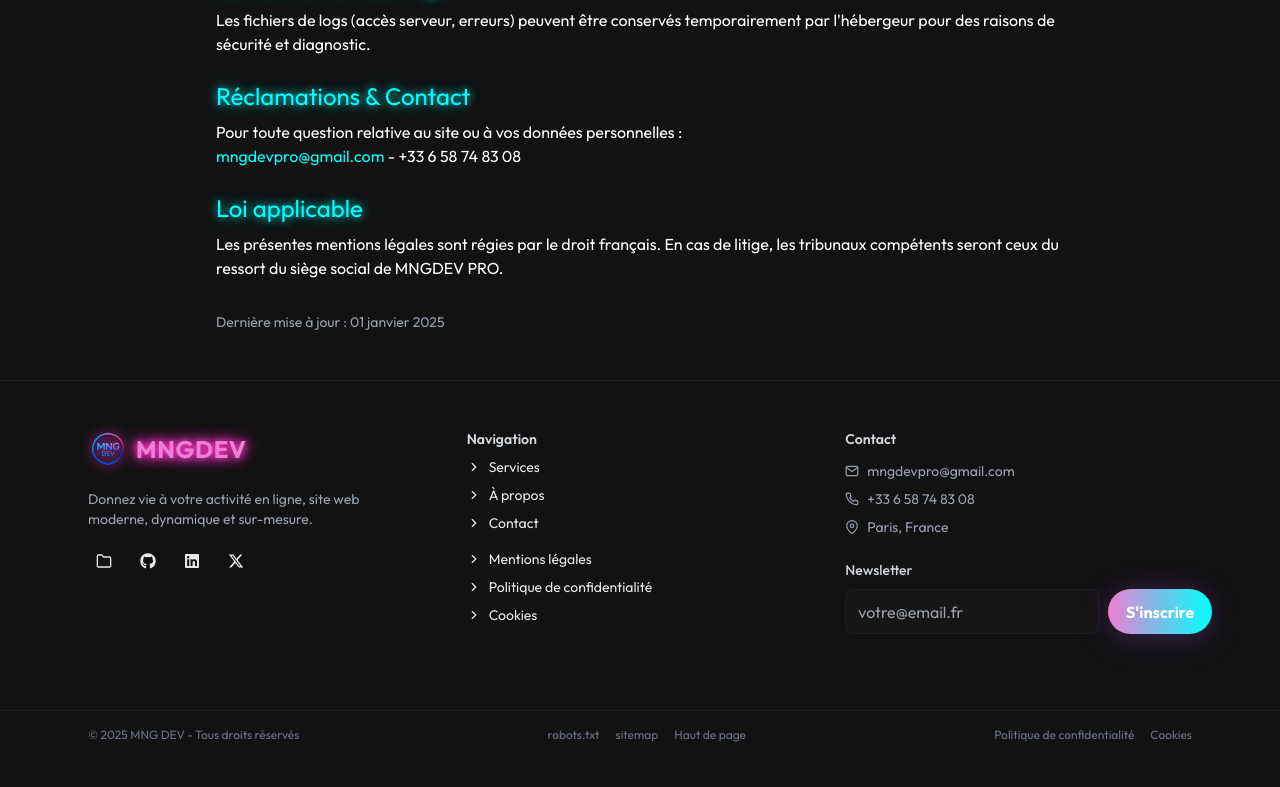
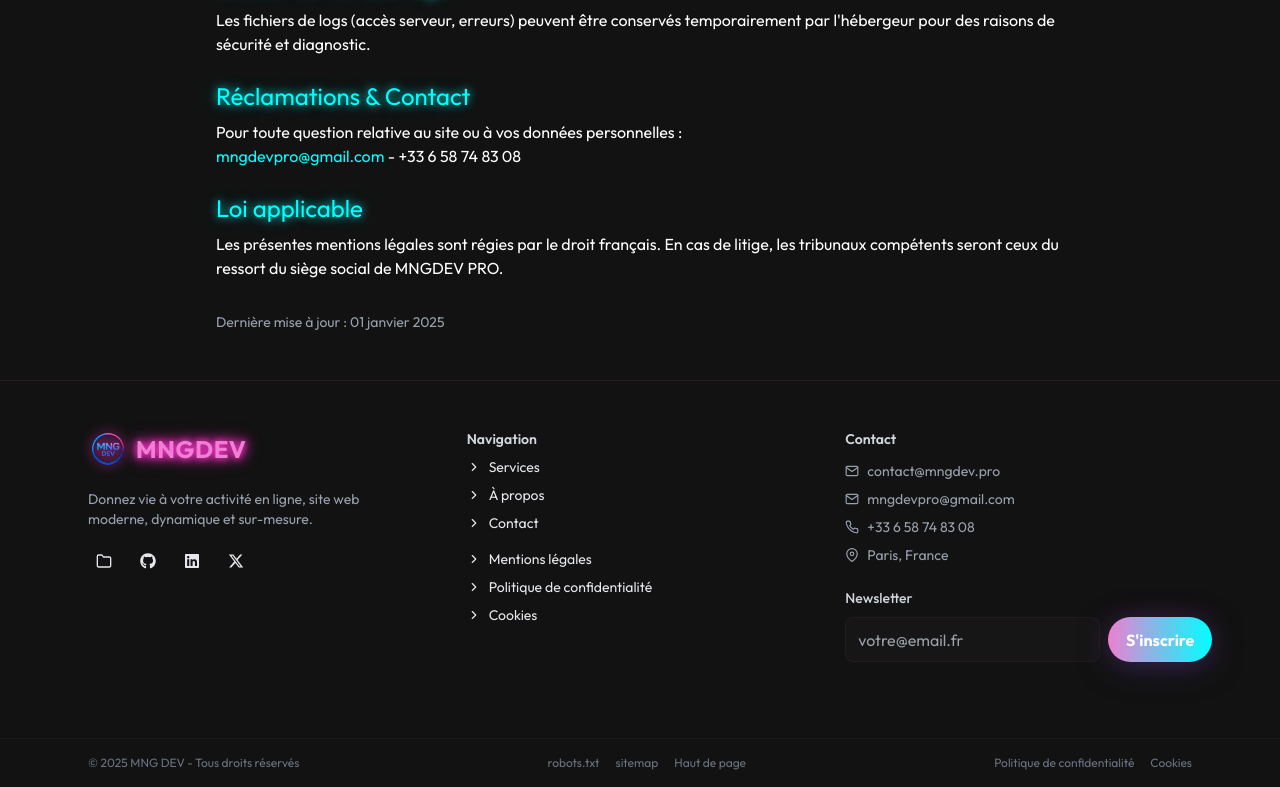
Before and after one commit to MohnajibG/mysitewebpro, a React (Vite) app: page /mentions-legales in a window 1280 px wide. Shown: the part 1272-2059 px from the top of the page. Before the commit the page ends 2031 px from the top, so only its background shows below. Built offline with nearby package versions, Linux system fonts and the light colour scheme.

Commit message:
fix mail adress

```diff
--- a/src/components/Contact.tsx
+++ b/src/components/Contact.tsx
@@ -42,7 +42,7 @@ const Contact = (): JSX.Element => {
   // Optional company/template metadata (can be provided via env)
   const COMPANY_NAME = import.meta.env.VITE_COMPANY_NAME || "Najib G";
   const CONTACT_EMAIL =
-    import.meta.env.VITE_CONTACT_EMAIL || "mngdevpro@gmail.com";
+    import.meta.env.VITE_CONTACT_EMAIL || "contact@mngdev.pro";
   const CONTACT_PHONE =
     import.meta.env.VITE_CONTACT_PHONE || "+33 6 58 74 83 08";
   const LOGO_URL =
--- a/src/components/Footer.tsx
+++ b/src/components/Footer.tsx
@@ -217,6 +217,16 @@ const Footer = (): JSX.Element => {
             <li className="flex items-center gap-2">
               <FiMail />
               <a
+                href="mailto:contact@mngdev.pro"
+                className="hover:text-neon-cyan transition-colors"
+              >
+                contact@mngdev.pro
+              </a>
+            </li>
+
+            <li className="flex items-center gap-2">
+              <FiMail />
+              <a
                 href="mailto:mngdevpro@gmail.com"
                 className="hover:text-neon-cyan transition-colors"
               >
```
